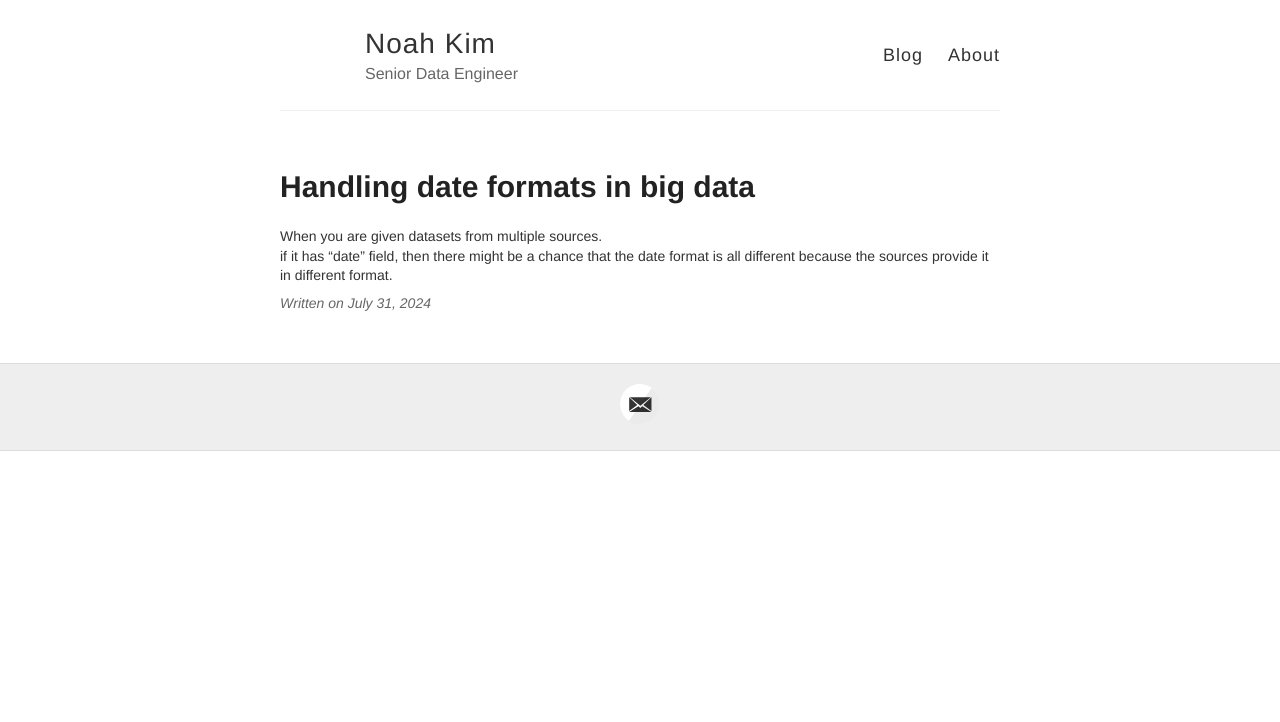
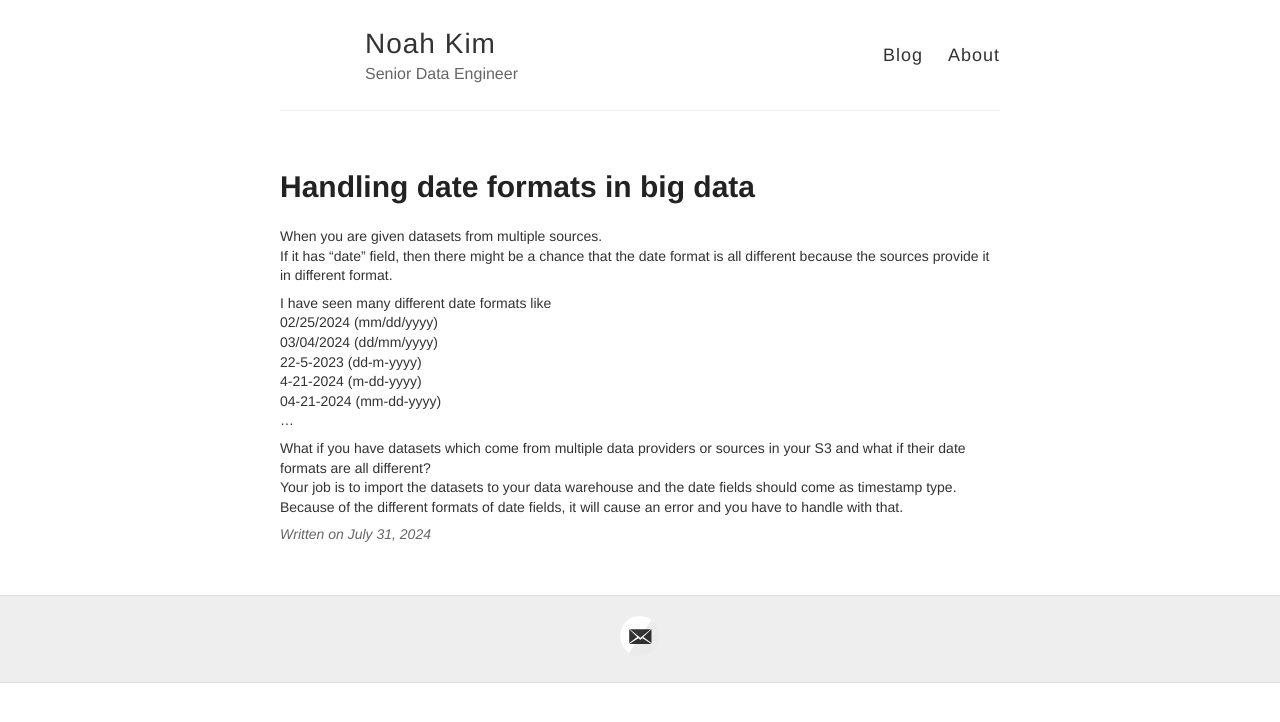
Before and after one commit to noahtjkim/noahtjkim.github.io, a Jekyll site: the page built from _posts/2024-07-31-Handling-Date-Format.md, in a window 1280 px wide. Shown: the top 722 px of the page. Built offline with Jekyll 4.4.1, drawn with Linux system fonts in a browser that asks for light colours.

Commit message:
Update 2024-07-31-Handling-Date-Format.md

```diff
--- a/_posts/2024-07-31-Handling-Date-Format.md
+++ b/_posts/2024-07-31-Handling-Date-Format.md
@@ -4,4 +4,16 @@ title: Handling date formats in big data
 ---
 
 When you are given datasets from multiple sources.
-if it has "date" field, then there might be a chance that the date format is all different because the sources provide it in different format.
+If it has "date" field, then there might be a chance that the date format is all different because the sources provide it in different format.
+
+I have seen many different date formats like
+02/25/2024 (mm/dd/yyyy)
+03/04/2024 (dd/mm/yyyy)
+22-5-2023 (dd-m-yyyy)
+4-21-2024 (m-dd-yyyy)
+04-21-2024 (mm-dd-yyyy)
+...
+
+What if you have datasets which come from multiple data providers or sources in your S3 and what if their date formats are all different?
+Your job is to import the datasets to your data warehouse and the date fields should come as timestamp type.
+Because of the different formats of date fields, it will cause an error and you have to handle with that.
```
